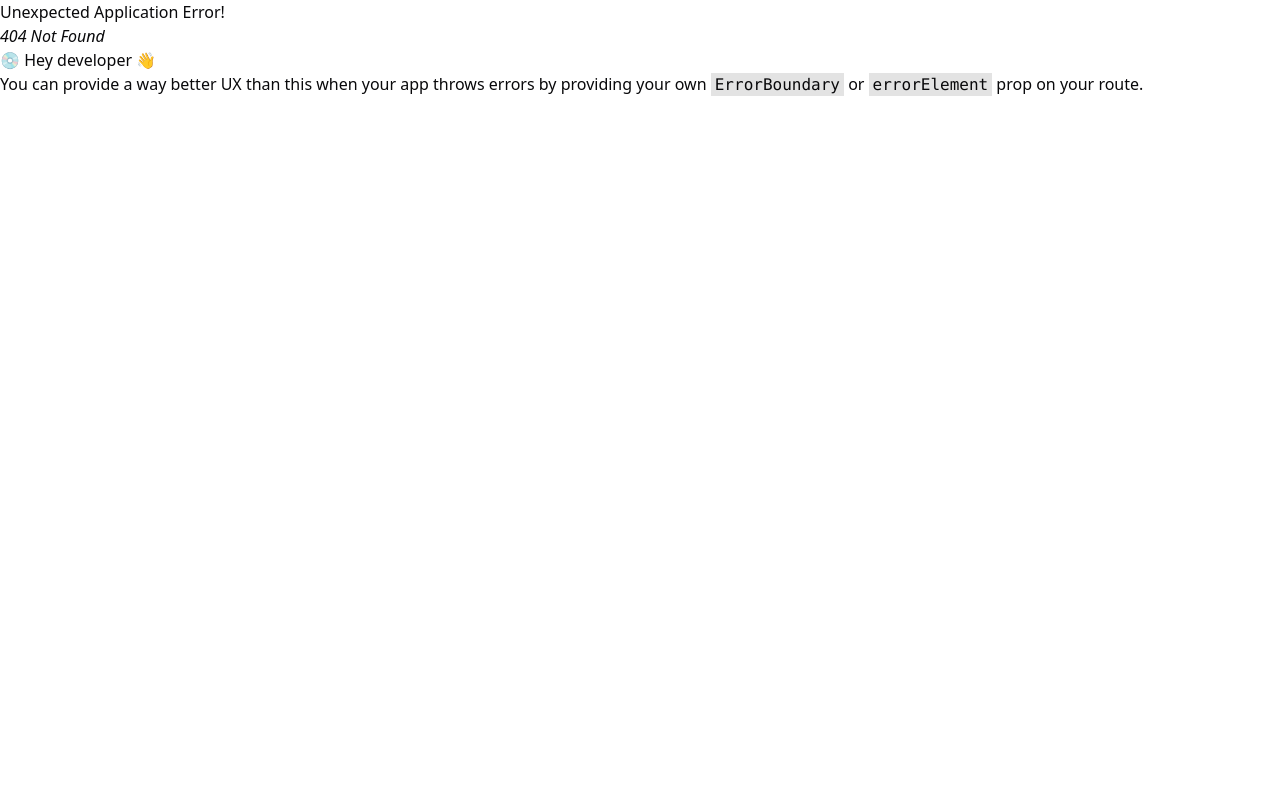
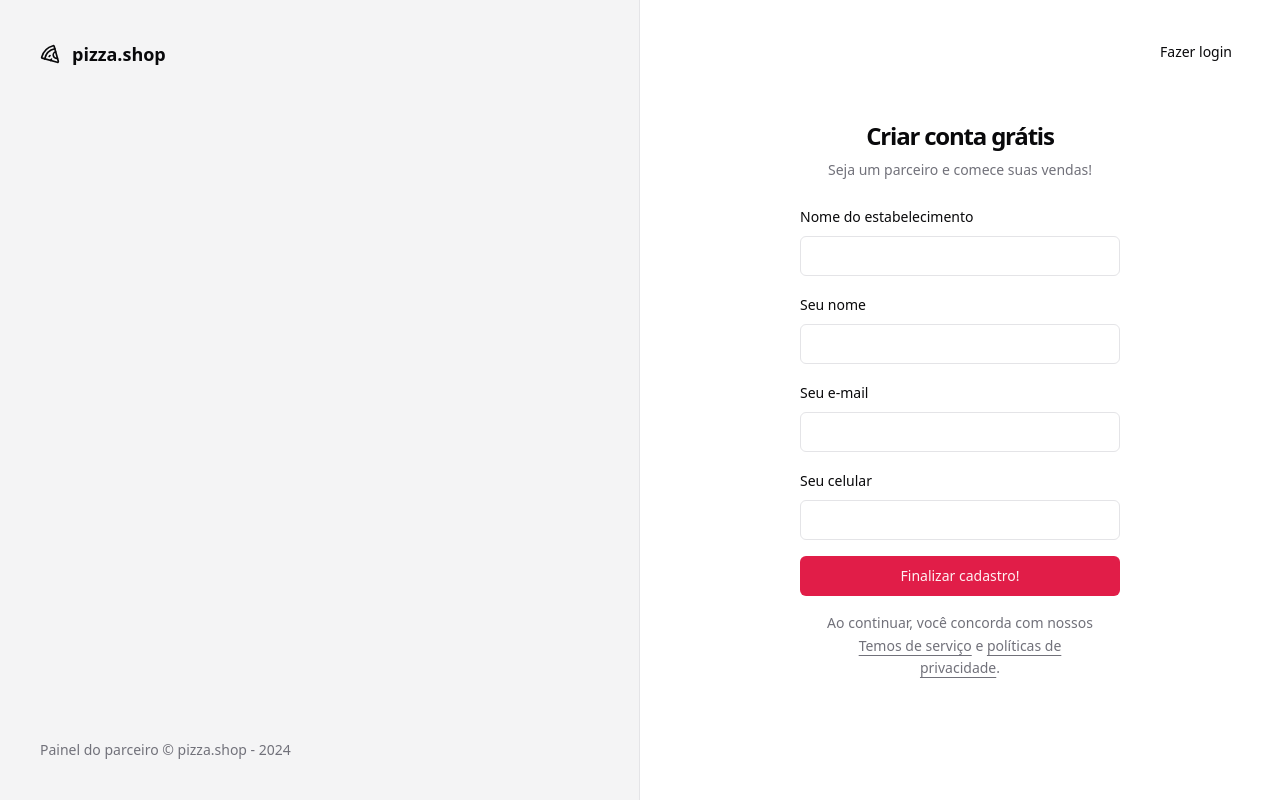
Before and after one commit to rafael3007/pizzashop, a React (Vite) app: page /sign-up in a window 1280 px wide. Before the commit this address had no page. Built offline with nearby package versions, Linux system fonts and the light colour scheme.

Commit message:
signin and signup

```diff
--- a/src/pages/_layouts/auth.tsx
+++ b/src/pages/_layouts/auth.tsx
@@ -14,7 +14,7 @@
         </footer>
       </div>
 
-      <div className="flex flex-col items-center justify-center">
+      <div className="flex flex-col items-center justify-center relative">
         <Outlet />
       </div>
     </div>
--- a/src/pages/auth/sign-in.tsx
+++ b/src/pages/auth/sign-in.tsx
@@ -1,5 +1,6 @@
 import { Helmet } from 'react-helmet-async'
 import { useForm } from 'react-hook-form'
+import { Link } from 'react-router-dom'
 import { toast } from 'sonner'
 import * as z from 'zod'
 
@@ -21,6 +22,7 @@
   } = useForm<SignInForm>()
 
   async function handleSignIn(data: SignInForm) {
+    try {
       console.log(data)
 
       await new Promise((resolve) => setTimeout(resolve, 2000))
@@ -30,11 +32,17 @@
           onClick: () => handleSignIn(data),
         },
       })
+    } catch (error) {
+      toast.error('Não foi possível realizar o login. Tente novamente.')
+    }
   }
   return (
     <>
       <Helmet title="Login" />
       <div className="p-8">
+        <Button variant="ghost" asChild className="absolute right-8 top-8">
+          <Link to="/sign-up">Novo estabelecimento</Link>
+        </Button>
         <div className="w-[320px] flex flex-col justify-center gap-6">
           <div className="flex flex-col gap-2 text-center">
             <h1 className="text-2xl font-semibold tracking-tighter">
--- /dev/null
+++ b/src/pages/auth/sign-up.tsx
@@ -0,0 +1,106 @@
+import { Helmet } from 'react-helmet-async'
+import { useForm } from 'react-hook-form'
+import { Link, useNavigate } from 'react-router-dom'
+import { toast } from 'sonner'
+import * as z from 'zod'
+
+import { Button } from '@/components/ui/button'
+import { Input } from '@/components/ui/input'
+import { Label } from '@/components/ui/label'
+
+const signupForm = z.object({
+  restaurantName: z.string(),
+  managerName: z.string(),
+  phone: z.string(),
+  email: z.string().email(),
+})
+
+type SignupForm = z.infer<typeof signupForm>
+
+export default function Signup() {
+  const navigate = useNavigate()
+
+  const {
+    register,
+    handleSubmit,
+    formState: { isSubmitting },
+  } = useForm<SignupForm>()
+
+  async function handleSignup(data: SignupForm) {
+    try {
+      console.log(data)
+
+      await new Promise((resolve) => setTimeout(resolve, 2000))
+
+      toast.success('Restaurante cadastrado com sucesso!', {
+        action: {
+          label: 'Login',
+          onClick: () => navigate('/sign-in'),
+        },
+      })
+    } catch (error) {
+      toast.error('erro ao cadastrar restaurante!')
+    }
+  }
+  return (
+    <>
+      <Helmet title="Cadastro" />
+      <div className="p-8">
+        <Button variant="ghost" asChild className="absolute right-8 top-8">
+          <Link to="/sign-in">Fazer login</Link>
+        </Button>
+        <div className="w-[320px] flex flex-col justify-center gap-6">
+          <div className="flex flex-col gap-2 text-center">
+            <h1 className="text-2xl font-semibold tracking-tighter">
+              Criar conta grátis
+            </h1>
+            <p className="text-sm text-muted-foreground">
+              Seja um parceiro e comece suas vendas!
+            </p>
+          </div>
+
+          <form onSubmit={handleSubmit(handleSignup)} className="space-y-4">
+            <div className="space-y-2">
+              <Label htmlFor="restaurantName">Nome do estabelecimento</Label>
+              <Input
+                id="restaurantName"
+                type="text"
+                {...register('restaurantName')}
+              />
+            </div>
+            <div className="space-y-2">
+              <Label htmlFor="managerName">Seu nome</Label>
+              <Input
+                id="managerName"
+                type="text"
+                {...register('managerName')}
+              />
+            </div>
+            <div className="space-y-2">
+              <Label htmlFor="email">Seu e-mail</Label>
+              <Input id="email" type="email" {...register('email')} />
+            </div>
+            <div className="space-y-2">
+              <Label htmlFor="phone">Seu celular</Label>
+              <Input id="phone" type="tell" {...register('phone')} />
+            </div>
+            <Button disabled={isSubmitting} className="w-full" type="submit">
+              Finalizar cadastro!
+            </Button>
+            <p className="px-6 text-center text-sm leading-relaxed text-muted-foreground">
+              Ao continuar, você concorda com nossos{' '}
+              <a className="underline underline-offset-4" href="#">
+                Temos de serviço
+              </a>{' '}
+              e{' '}
+              <a className="underline underline-offset-4" href="#">
+                políticas de privacidade
+              </a>
+              .
+            </p>
+          </form>
+        </div>
+      </div>
+    </>
+  )
+}
```
Also changed, not shown: src/Routes.tsx (+6 -1 lines), src/components/ui/button.tsx (+21 -21 lines). Lines whose indentation alone changed are shown as unchanged.
